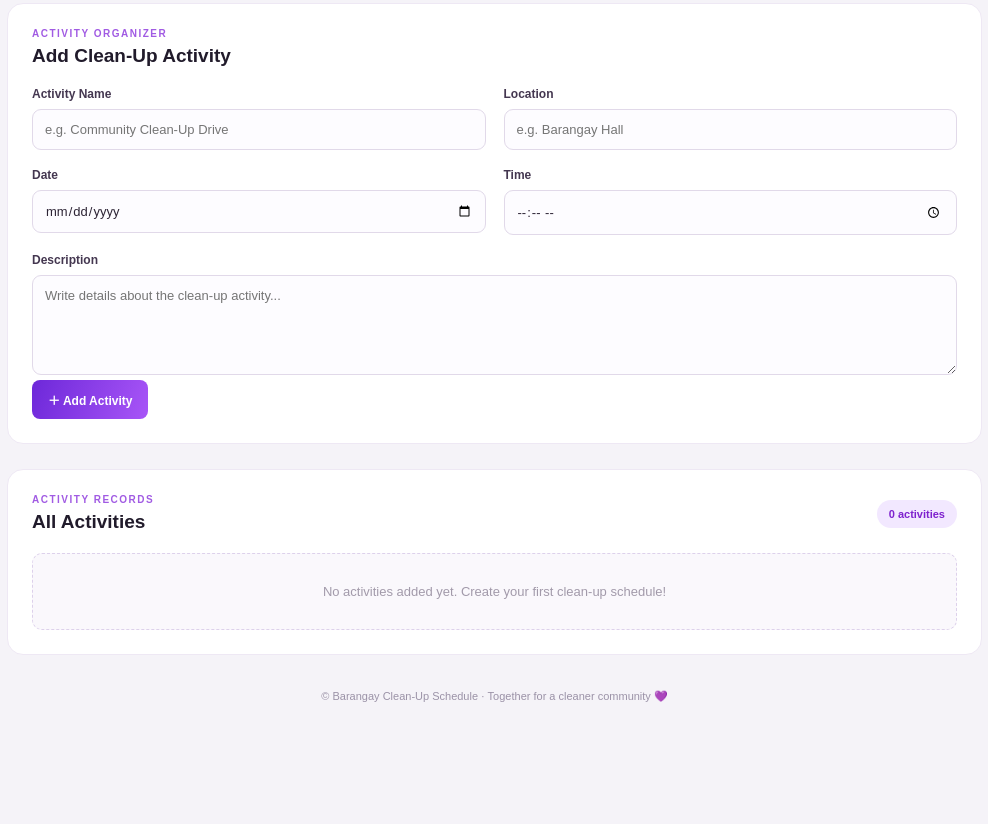
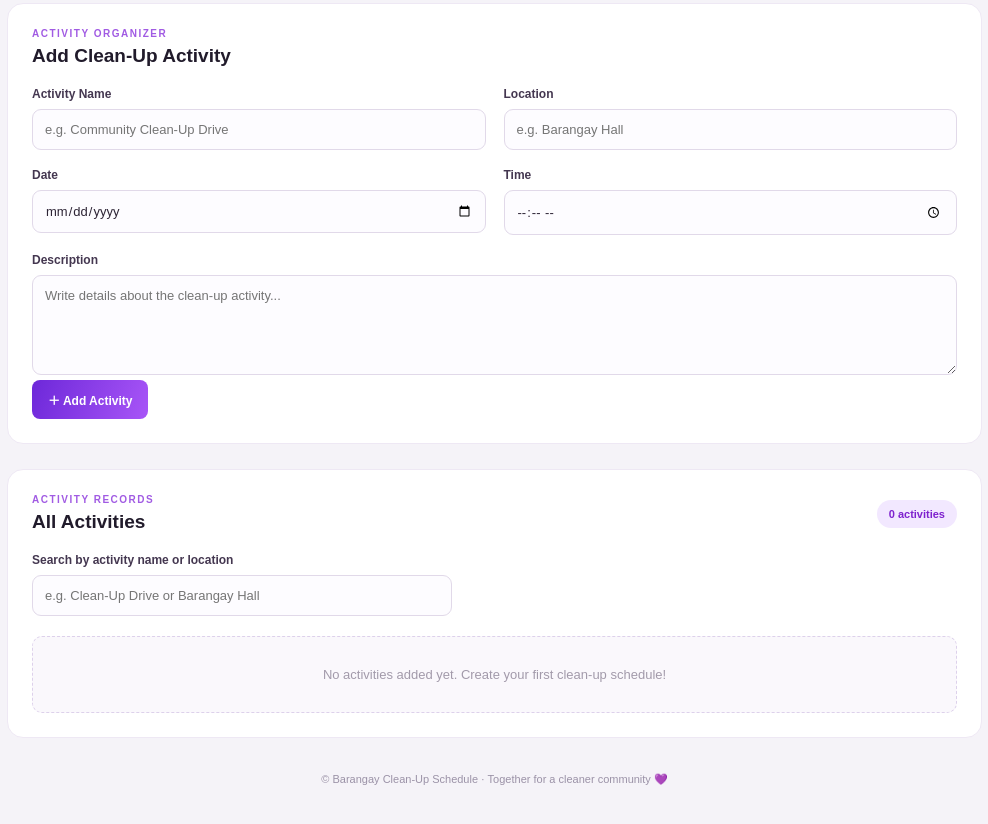
Before and after one commit to jericacabalida347-creator/Barangay-Clean-Up-Schedule, a plain HTML site: page index.html in a window 1280 px wide. Shown: the part 821-1645 px from the top of the page, without its empty margins (268-1256 px from the left). Before the commit the page ends 1564 px from the top, so only its background shows below. Drawn offline with Linux system fonts and the light colour scheme.

Commit message:
Add schedule search feature

```diff
--- a/index.html
+++ b/index.html
@@ -219,6 +219,13 @@
                 <span class="total-badge" id="activityCount">0 activities</span>
             </div>
 
+            <div class="search-group">
+                <label for="activitySearch">Search by activity name or location</label>
+                <input type="search" id="activitySearch"
+                    placeholder="e.g. Clean-Up Drive or Barangay Hall"
+                    autocomplete="off">
+            </div>
+
             <div id="activitiesList" class="activities-list"></div>
 
         </section>
--- a/script.js
+++ b/script.js
@@ -7,6 +7,7 @@ let activities = JSON.parse(localStorage.getItem("cleanUpActivities")) || [];
 const activityForm = document.getElementById("activityForm");
 const activitiesList = document.getElementById("activitiesList");
 const upcomingList = document.getElementById("upcomingList");
+const activitySearch = document.getElementById("activitySearch");
 
 /* =========================
    SAVE DATA
@@ -175,14 +176,26 @@ function displayUpcoming() {
 function displayActivities() {
     activitiesList.innerHTML = "";
 
-    const sortedActivities = [...activities].sort(function(a, b) {
+    const searchTerm = activitySearch.value.trim().toLowerCase();
+    const sortedActivities = [...activities]
+        .filter(function(activity) {
+            return activity.name.toLowerCase().includes(searchTerm) ||
+                activity.location.toLowerCase().includes(searchTerm);
+        })
+        .sort(function(a, b) {
             return (a.date + a.time).localeCompare(b.date + b.time);
         });
 
     if (sortedActivities.length === 0) {
-        activitiesList.innerHTML = `
+        activitiesList.innerHTML = activities.length === 0
+            ? `
                 <p class="empty-message">
                     No activities added yet. Create your first clean-up schedule!
+                </p>
+            `
+            : `
+                <p class="empty-message">
+                    No activities match your search.
                 </p>
             `;
         updateCounters();
@@ -219,6 +232,8 @@ function displayActivities() {
     updateCounters();
     displayUpcoming();
 }
+
+activitySearch.addEventListener("input", displayActivities);
 
 /* =========================
    ADD OR UPDATE ACTIVITY
--- a/style.css
+++ b/style.css
@@ -424,6 +424,37 @@ nav {
     font-weight: bold;
 }
 
+.search-group {
+    display: flex;
+    flex-direction: column;
+    gap: 8px;
+    max-width: 420px;
+    margin-bottom: 20px;
+}
+
+.search-group label {
+    font-size: 12px;
+    font-weight: bold;
+    color: #443750;
+}
+
+.search-group input {
+    width: 100%;
+    border: 1px solid #e1d9e9;
+    border-radius: 9px;
+    padding: 12px;
+    background: #fdfcff;
+    font-size: 13px;
+    color: #2d2435;
+    outline: none;
+    transition: 0.2s;
+}
+
+.search-group input:focus {
+    border-color: #a855f7;
+    box-shadow: 0 0 0 3px #a855f71c;
+}
+
 /* =========================
    UPCOMING CARDS
 ========================= */
```
Also changed, not shown: 1 other file. Lines whose indentation alone changed are shown as unchanged.
